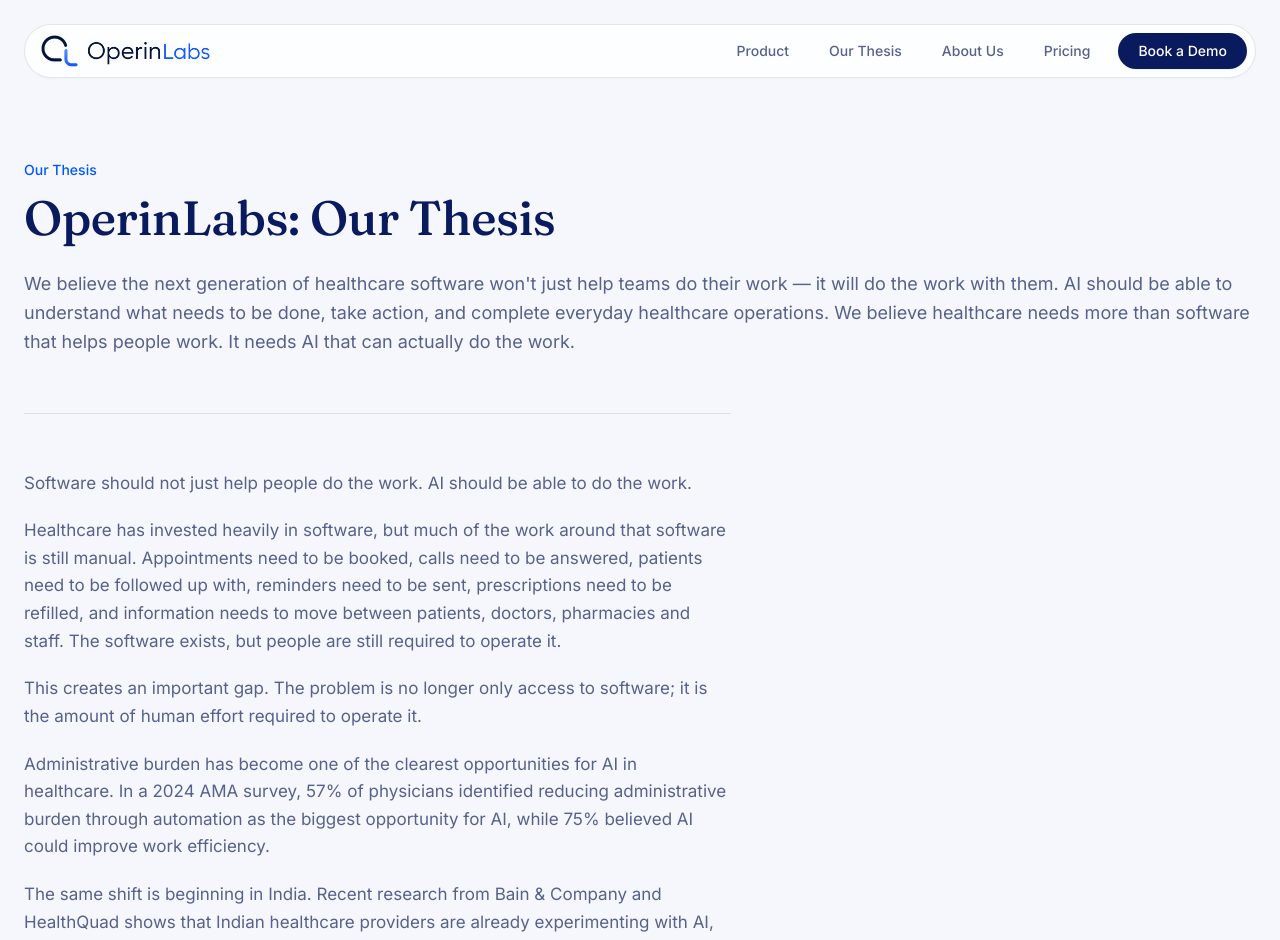
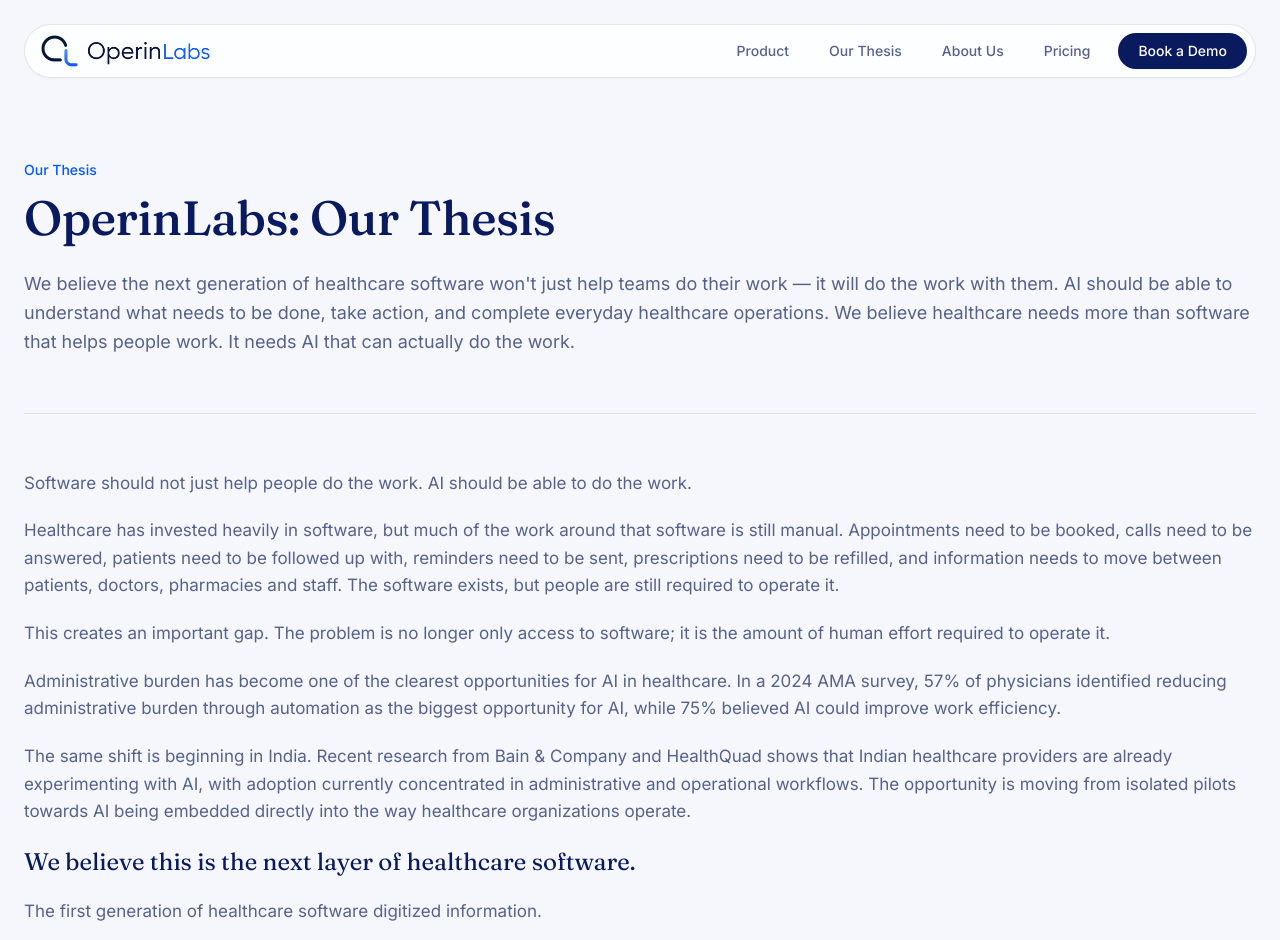
Before and after one commit to OperinLabs/OperinLabs-Landing-Page, a React (Vite) app: page /our-thesis in a window 1280 px wide. Shown: the top 940 px of the page. Built offline with nearby package versions, Linux system fonts and the light colour scheme.

Commit message:
Update OurThesis.tsx

```diff
--- a/src/pages/OurThesis.tsx
+++ b/src/pages/OurThesis.tsx
@@ -85,7 +85,7 @@
           needs AI that can actually do the work.
         </p>
 
-        <div className="mt-14 max-w-[70ch] space-y-5 border-t border-line pt-14">
+        <div className="mt-14 max-w-none space-y-5 border-t border-line pt-14">
           {essay.map((block, i) => (
             <p
               key={i}
```
